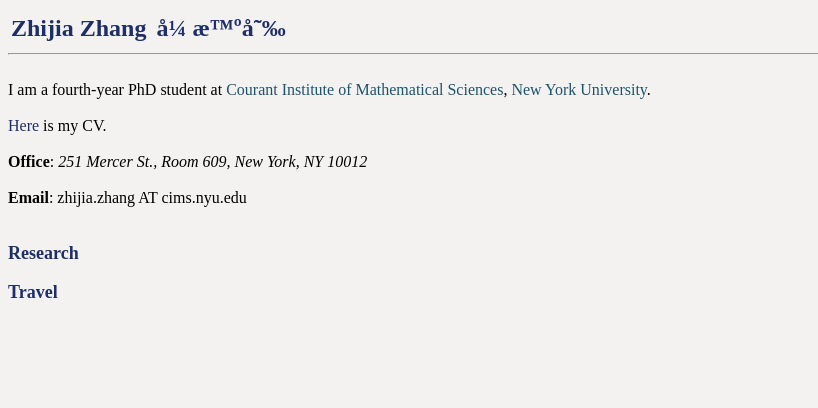
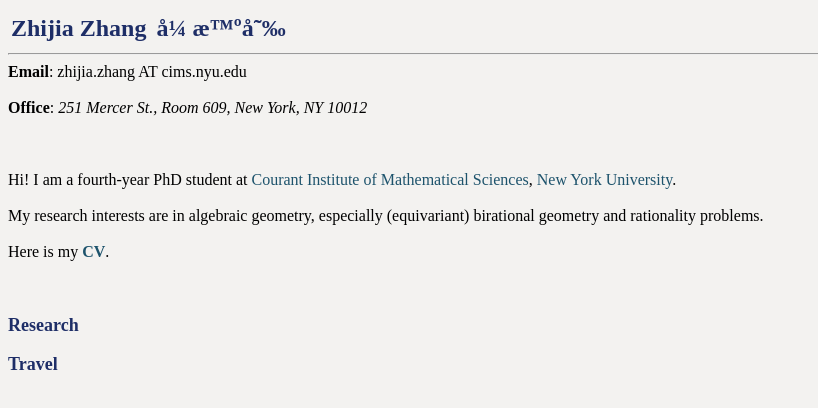
Before and after one commit to zhijiazhangz/zhijiazhangz.github.io, a plain HTML site: page index.html in a window 1280 px wide. Shown: the whole page, without its empty margins (0-818 px from the left). Drawn offline with Linux system fonts and the light colour scheme.

Commit message:
Update index.html

```diff
--- a/index.html
+++ b/index.html
@@ -46,25 +46,27 @@ a:active { text-decoration:none; }
 </tbody></table>
 <HR>
 
-<br>
-I am a fourth-year PhD student at <a href="http://www.cims.nyu.edu/" style="color:#1D536C">
-Courant Institute of Mathematical Sciences</a>, <a href="http://www.nyu.edu" style="color:#1D536C">New York University</a>.
-<!--Prior to that, I was an undergraduate student at NYU Shanghai. I work in algebraic geometry and birational geometry.
-In particular, I am interested in equivariant birational geometry and rationality problems.
-<br><br>-->
-  <br><br>
-<a href="https://zhijiazhangz.github.io/cv.pdf" style="color:#1E2E67">
-Here</a> is my CV.
-
-  <br><br>
+ <b>Email</b>: zhijia.zhang AT cims.nyu.edu
+    <br>
+   <br>
 <b>Office</b>: <em>251 Mercer St., Room 609, New York, NY 10012</em>
   <br>
    <br>
-<b>Email</b>: zhijia.zhang AT cims.nyu.edu
-</ADDRESS>
-<br>
    <br>
+   <br>
+Hi! I am a fourth-year PhD student at <a href="http://www.cims.nyu.edu/" style="color:#1D536C">
+Courant Institute of Mathematical Sciences</a>, <a href="http://www.nyu.edu" style="color:#1D536C">New York University</a>.
+  <br><br>
+
+My research interests are in algebraic geometry, especially (equivariant) birational geometry and rationality problems.
+
+  <br><br>
+Here is my <b><a href="https://zhijiazhangz.github.io/cv.pdf" style="color:#1D536C">
+CV</a></b>.
   <br>
+   <br>
+   <br>
+   <br>
 
 <b><A href="https://zhijiazhangz.github.io/research"><font size="+1" style="color:#1E2E67">Research</A></font></b>
 
```
